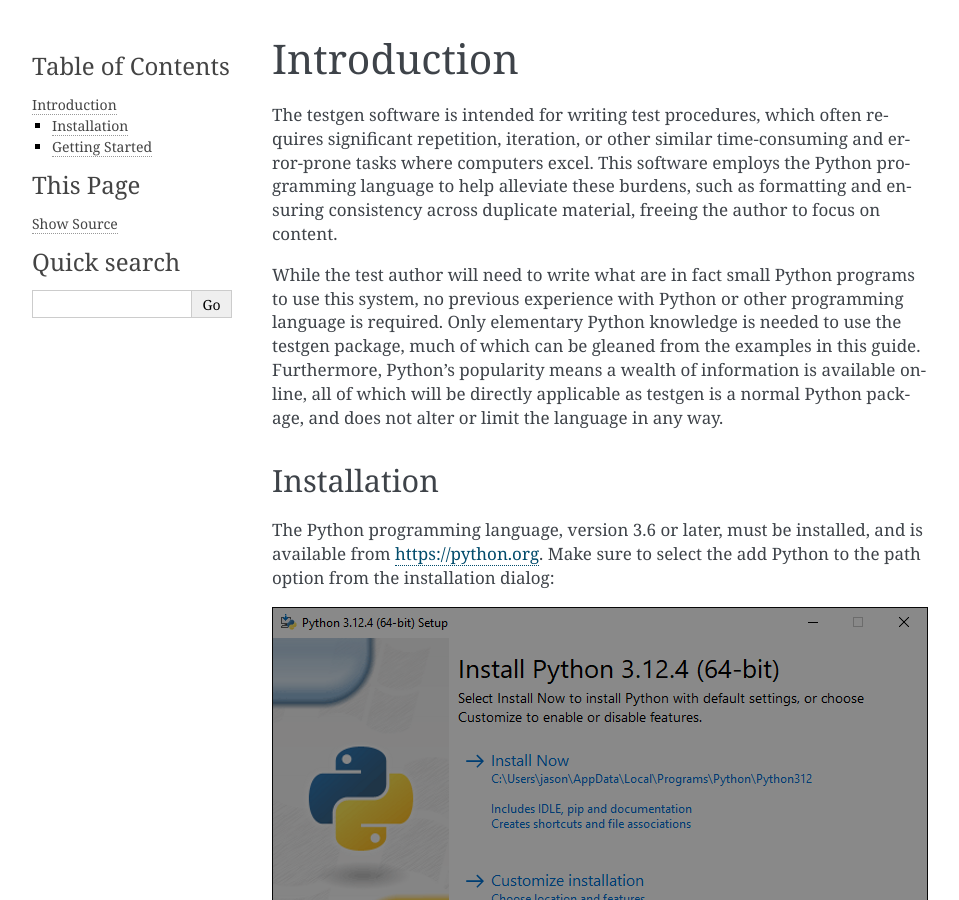
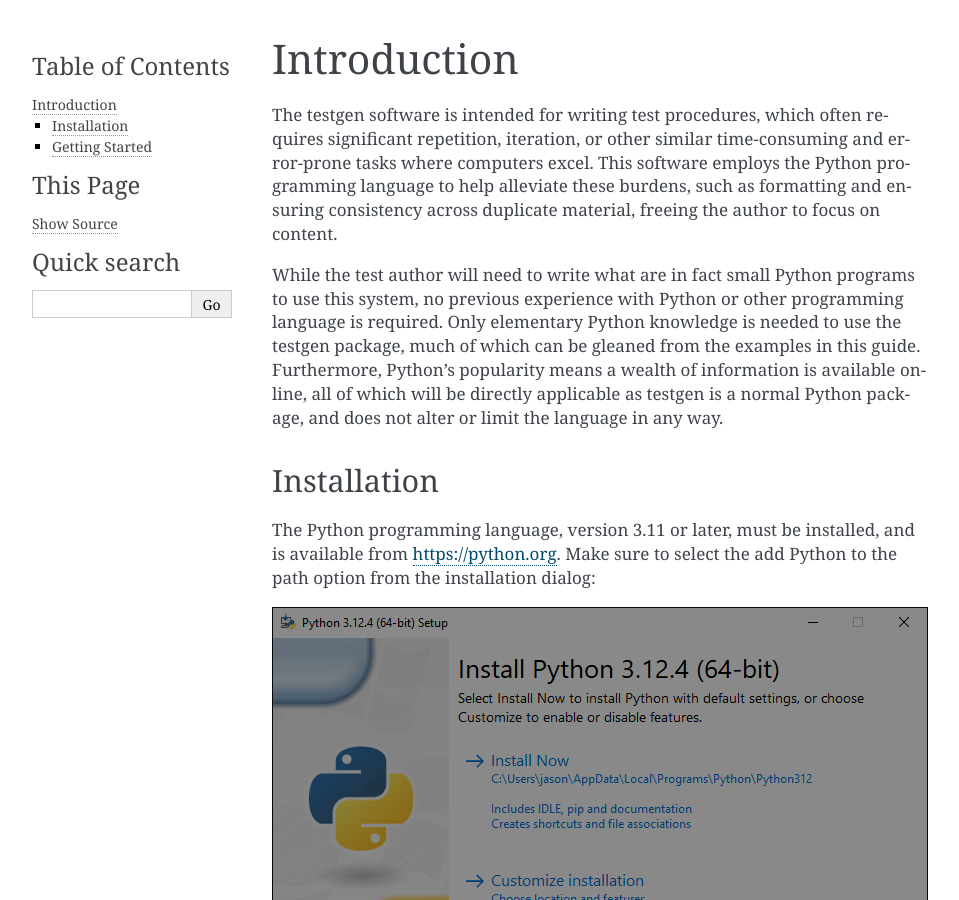
Before and after one commit to jvalenzuela/atform, a Sphinx documentation site: the page built from doc/source/intro.rst, in a window 1280 px wide and 900 px high. Shown: the whole window, without its empty margins (148-1107 px from the left). Built offline with Sphinx 7.4.7, drawn with Linux system fonts in a browser that asks for light colours; some of the changed lines change nothing that is shown.

Commit message:
Link manual required Python version to project configuration.

```diff
--- a/doc/source/conf.py
+++ b/doc/source/conf.py
@@ -5,6 +5,7 @@
 
 import os
 import pathlib
+import re
 import sys
 import tomli
 
@@ -18,6 +19,11 @@ import testgen
 # Load the top-level project configuration.
 with open(os.path.join('..', '..', 'pyproject.toml'), 'rb') as f:
     config = tomli.load(f)
+
+# Extract the minimum required Python version from the project configuration.
+requires_python = re.search(
+    r"\d+(\.\d+)*",
+    config['project']['requires-python']).group()
 
 project = config['project']['name']
 copyright = '2024, Jason Valenzuela'
@@ -35,7 +41,9 @@ extensions = [
 templates_path = ['_templates']
 exclude_patterns = []
 
-
+rst_prolog = f"""
+.. |requires_python| replace:: {requires_python}
+"""
 
 # -- Options for HTML output -------------------------------------------------
 # https://www.sphinx-doc.org/en/master/usage/configuration.html#options-for-html-output
--- a/doc/source/intro.rst
+++ b/doc/source/intro.rst
@@ -23,7 +23,8 @@ limit the language in any way.
 Installation
 ------------
 
-The Python programming language, version 3.6 or later, must be installed,
+The Python programming language, version |requires_python| or later,
+must be installed,
 and is available from `<https://python.org>`_. Make sure to select the
 add Python to the path option from the installation dialog:
 
--- a/pyproject.toml
+++ b/pyproject.toml
@@ -7,7 +7,12 @@ build-backend = "hatchling.build"
 name = "testgen"
 version = "0.0.0"
 description = "Test procedure generator."
+
+# This version number is automatically inserted into the user manual, however,
+# the '>=' is not, so the manual language needs to be updated separately
+# if the comparison operator changes.
 requires-python = ">= 3.11"
+
 dependencies = [
     "reportlab>=4.2.0",
 ]
```
